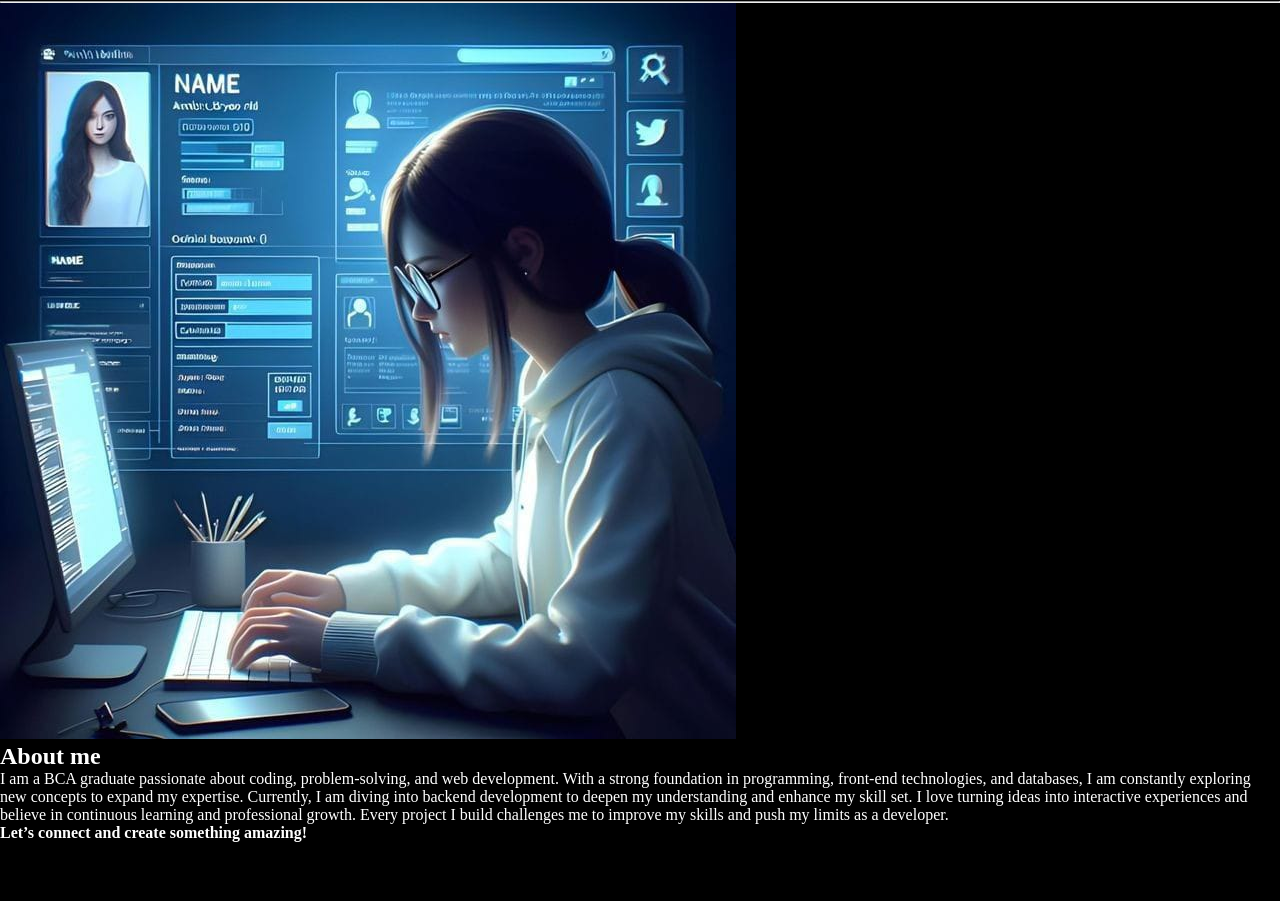
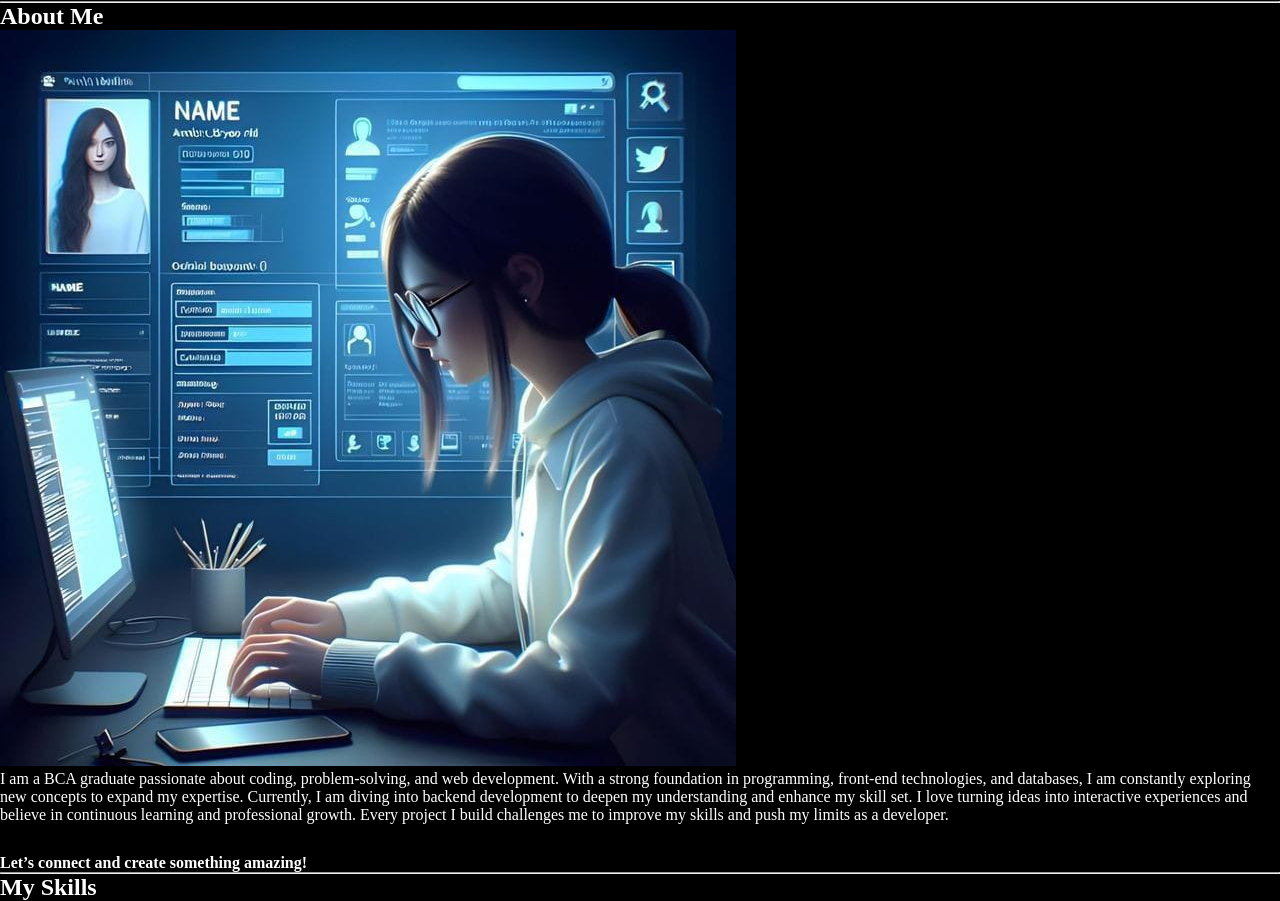
Before and after one commit to amruta-khatawate/Portfolio_AmrutaK, a plain HTML site: page index.html in a window 1280 px wide. Shown: the part 403-1304 px from the top of the page. Before the commit the page ends 1245 px from the top, so only its background shows below. Drawn offline with Linux system fonts and the light colour scheme; a web font is replaced by a local one.

Commit message:
Added about me section

```diff
--- a/index.html
+++ b/index.html
@@ -65,20 +65,29 @@
 
       <hr>
 
-      <section>
-            <div class="imag">
-                  <img src="image/aboutMe.jpg" alt="">
-            </div>
-            <div class="about_section">
-                  <h1> <b>About me</b> </h1>
-                  <div class="abt_sec2">
+      <section class="about_sec">
+            <h1>About Me</h1>
+            <div class="img_about">
+                  <div class="imag">
+                        <img src="image/aboutMe.jpg" alt="">
+                  </div>
+
+                  <div class="about_desc">
                         <p>I am a BCA graduate passionate about coding, problem-solving, and web development. With a strong foundation in programming, front-end technologies, and databases, I am constantly exploring new concepts to expand my expertise. Currently, I am diving into backend development to deepen my understanding and enhance my skill set.
                         I love turning ideas into interactive experiences and believe in continuous learning and professional growth. Every project I build challenges me to improve my skills and push my limits as a developer.
-                              <pre></pre>
+                              <pre>
 
-                              <b >Let’s connect and create something amazing! </b> </p>
+                              </pre>
+
+                              <b >Let’s connect and create something amazing! </b>
+                        </p>
                   </div>
             </div>
       </section>
+      <hr>
+
+      <section>
+            <h1> My Skills</h1>
+      </section>
 </body>
 </html>
```
